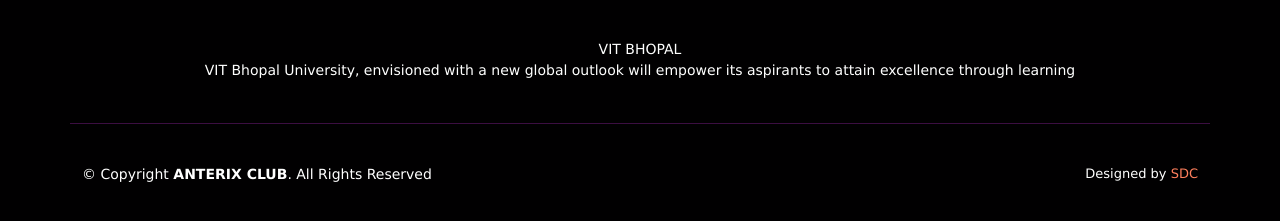
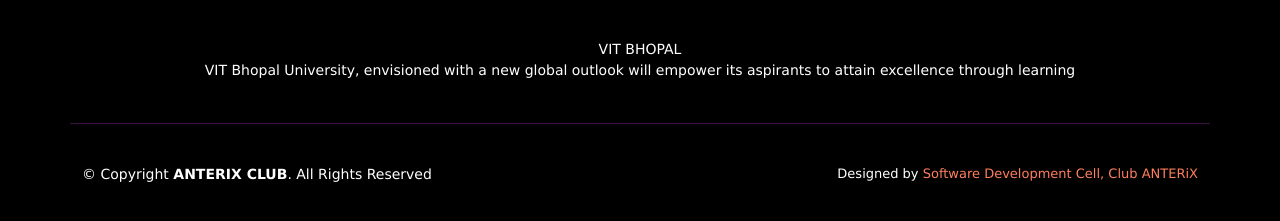
Before and after one commit to Rishita11/Anterix, a plain HTML site: page index.html in a window 1280 px wide. Shown: the part 3044-3265 px from the top of the page. Drawn offline with Linux system fonts and the light colour scheme.

Commit message:
Designed By Updated

```diff
--- a/index.html
+++ b/index.html
@@ -390,7 +390,7 @@ aspirants to attain excellence through learning
       </div>
       <div class="credits">
 
-        Designed by <a href="#">SDC</a>
+        Designed by <a href="#">Software Development Cell, Club ANTERiX</a>
       </div>
     </div>
   </footer><!-- End Footer -->
```
